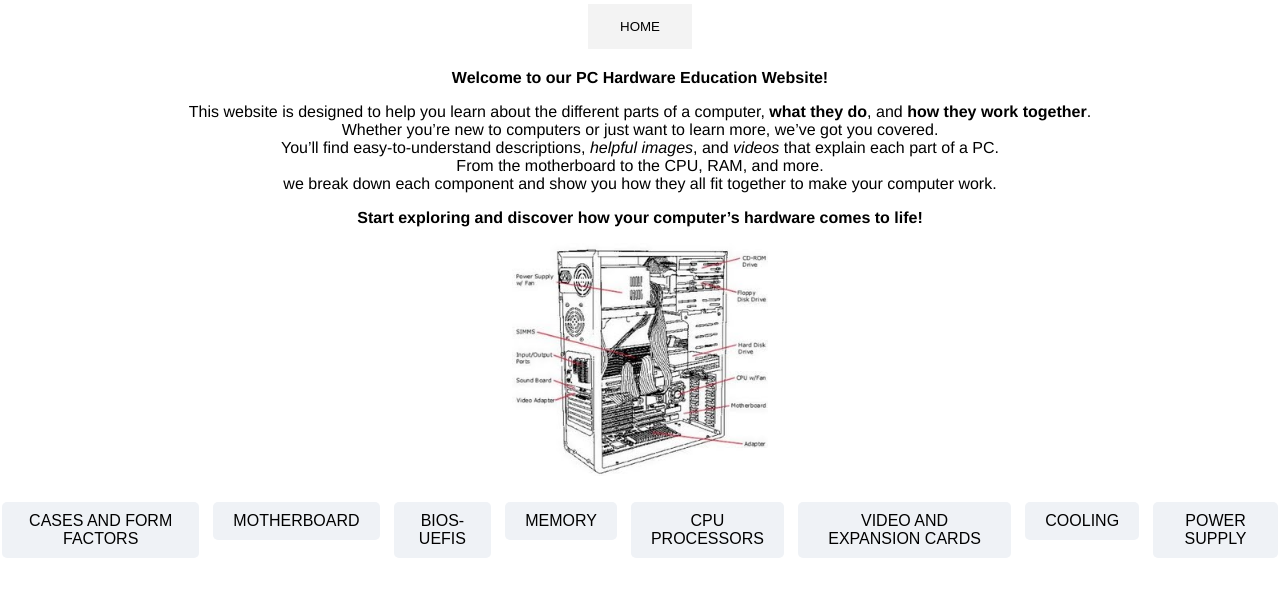
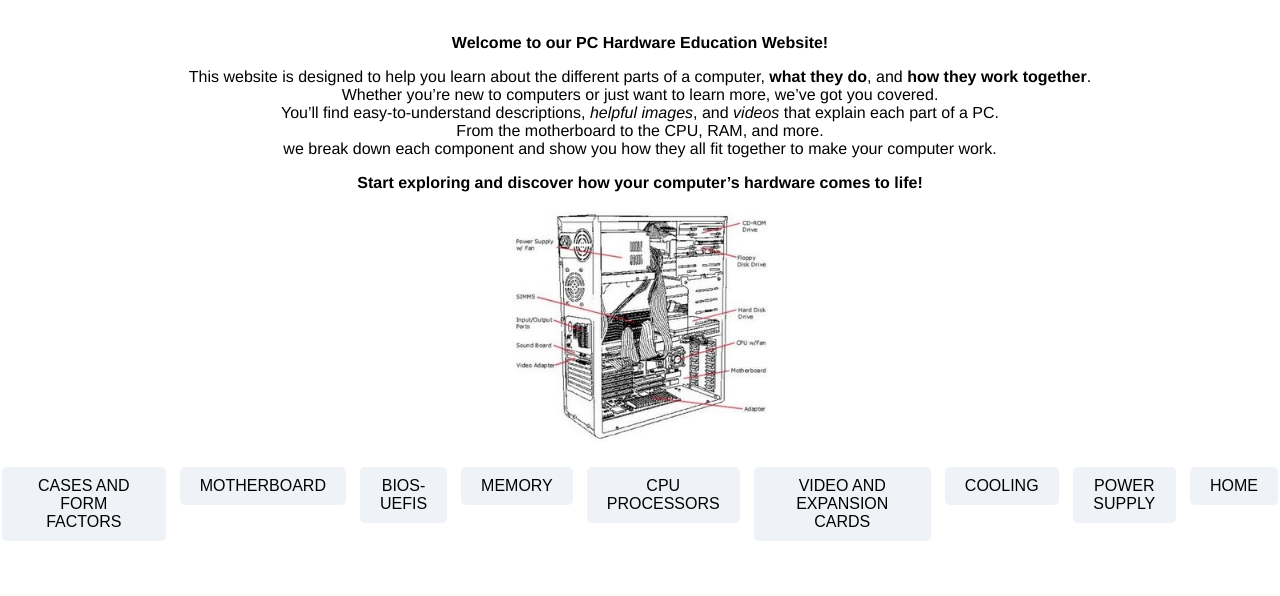
Before and after one commit to Eziphanie/Computer-Networks-2025-PT, a plain HTML site: page index.html in a window 1280 px wide. Shown: the part 104-700 px from the top of the page. Drawn offline with Linux system fonts and the light colour scheme.

Commit message:
Update index.html

```diff
--- a/index.html
+++ b/index.html
@@ -15,7 +15,6 @@
         <p> <i><b>All you need to know about computer components </b> </i></p>
         <div class="button-container">
 </header>
-<a href="index.html"> <button> HOME</button></a>
     <br>
 
     <div class="table">
@@ -86,6 +85,7 @@
 
 
             <a href="power.html"class="o"><button>POWER SUPPLY </button>  </a>
+                        <a href="index.html"class="o"> <button> HOME </button></a>
 
 
 </div>
```
